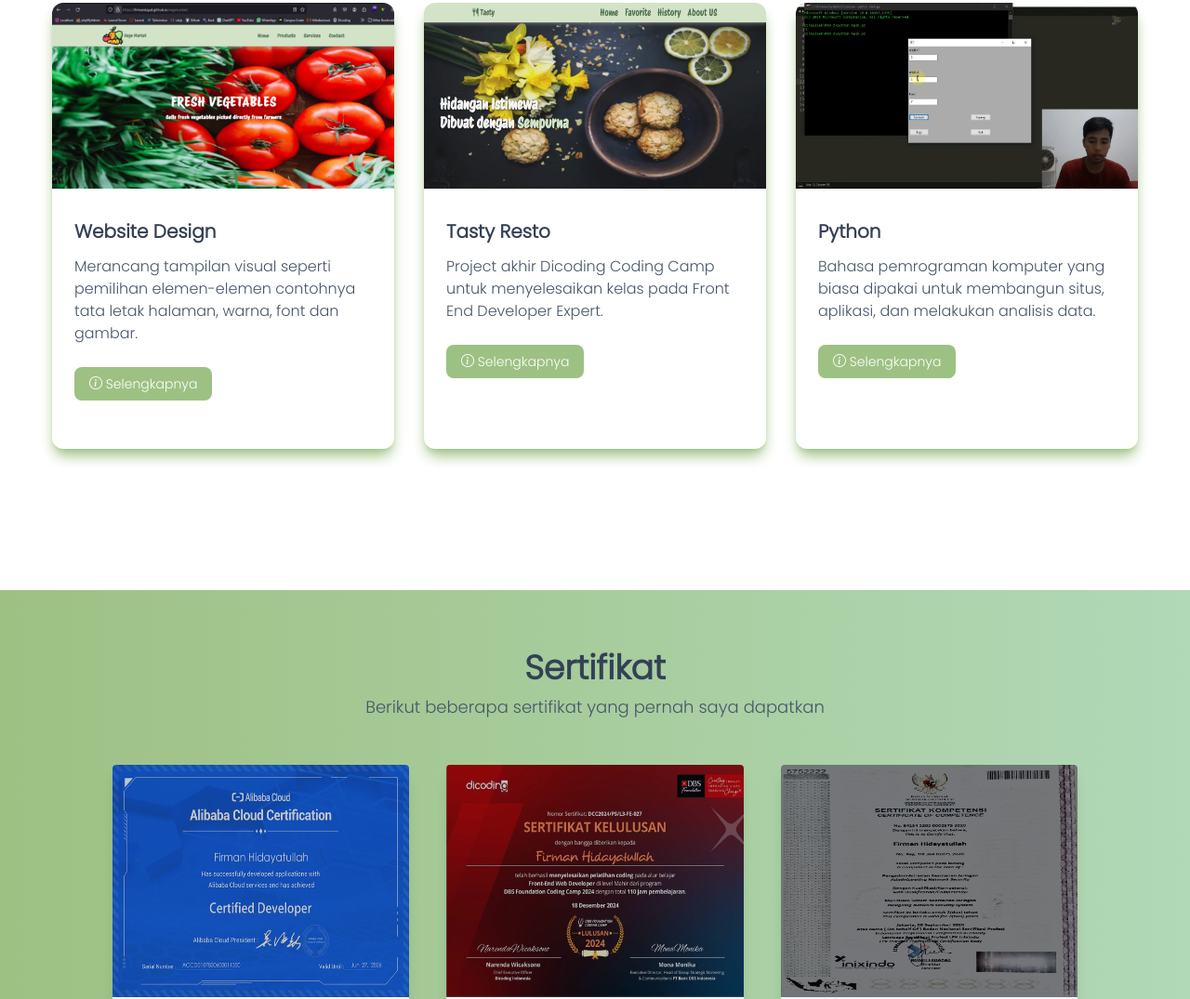
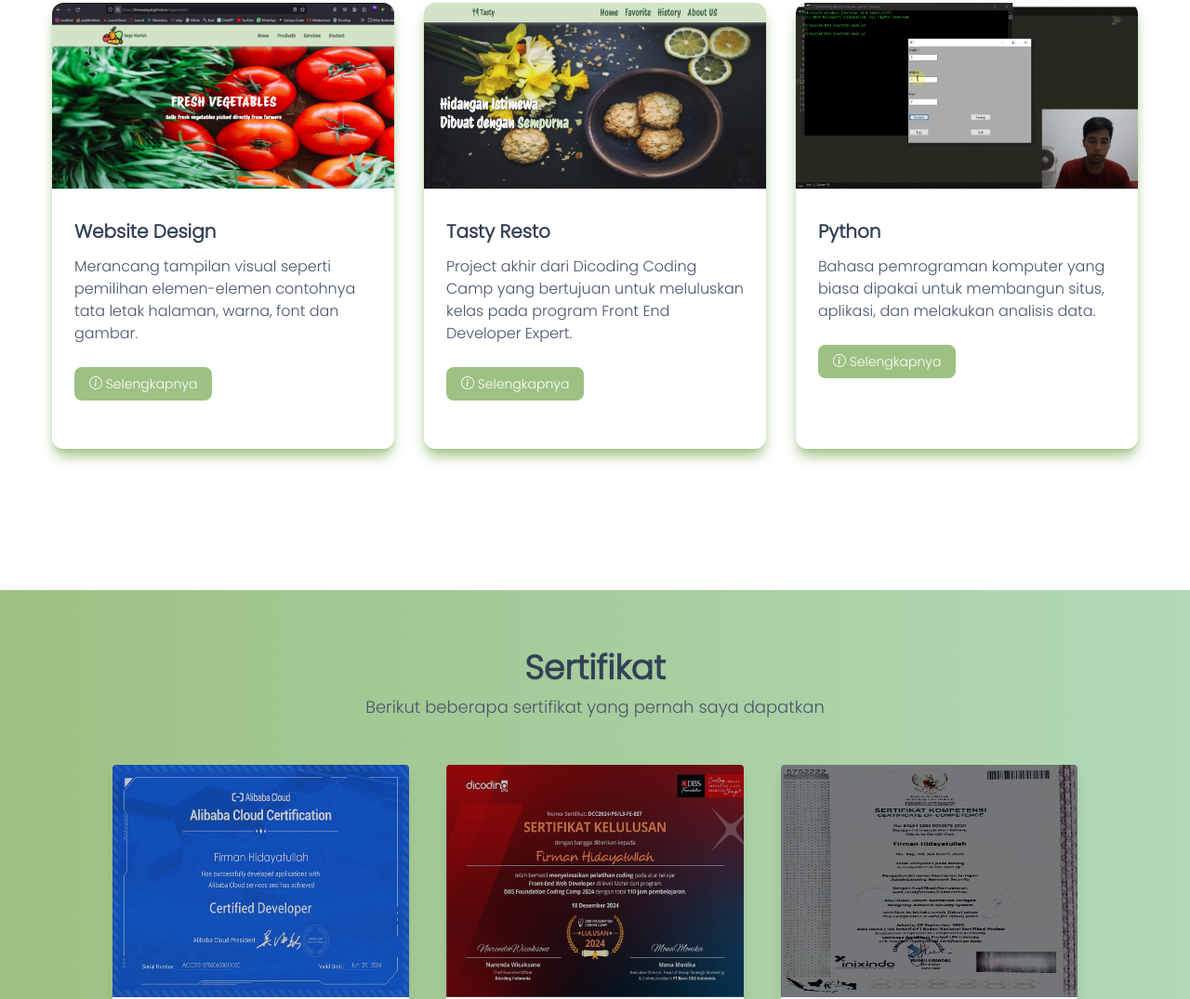
Before and after one commit to firmandayat/porto, a plain HTML site: page index.html in a window 1280 px wide. Shown: the part 1986-3061 px from the top of the page at 93% size. Drawn offline with nearby package versions, Linux system fonts and the light colour scheme; animation ran at ten frames a second.

Commit message:
add project frond end dicoding expert

```diff
--- a/index.html
+++ b/index.html
@@ -243,7 +243,7 @@
                                 </p>
                             </h3>
                             <p class="font-medium text-base text-left text-slate-600 mb-6">
-                                Project akhir Dicoding Coding Camp untuk menyelesaikan kelas pada Front End Developer
+                                Project akhir dari Dicoding Coding Camp yang bertujuan untuk meluluskan kelas pada program Front End Developer
                                 Expert.
                             </p>
                             <button
```
